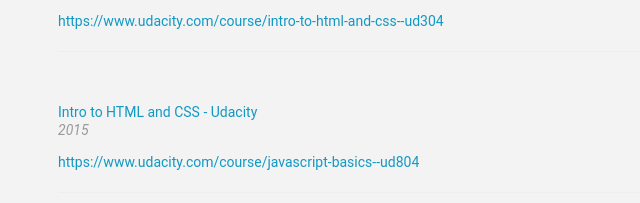
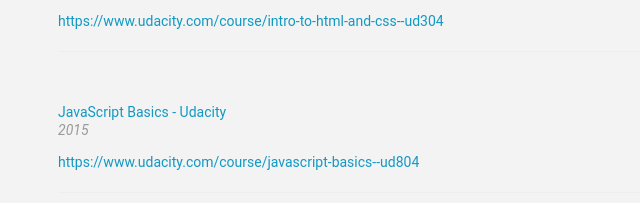
Before and after one commit to leomartinez2020/resume, a plain HTML site: page index.html in a window 1280 px wide. Shown: the part 3095-3298 px from the top of the page, 6-646 px from the left. Drawn offline with nearby package versions, Linux system fonts and the light colour scheme; some packages are replaced by stand-ins of ours.

Commit message:
correct online courses

```diff
--- a/js/resumeBuilder.js
+++ b/js/resumeBuilder.js
@@ -83,7 +83,7 @@ var education = {
 		  	"url": "https://www.udacity.com/course/intro-to-html-and-css--ud304"
 	    },
 	    {
-		  	"title": "Intro to HTML and CSS",
+		  	"title": "JavaScript Basics",
 		  	"school": "Udacity",
 		  	"dates": 2015,
 		  	"url": "https://www.udacity.com/course/javascript-basics--ud804"
```
Also changed, not shown: index.html (+0 -67 lines).
